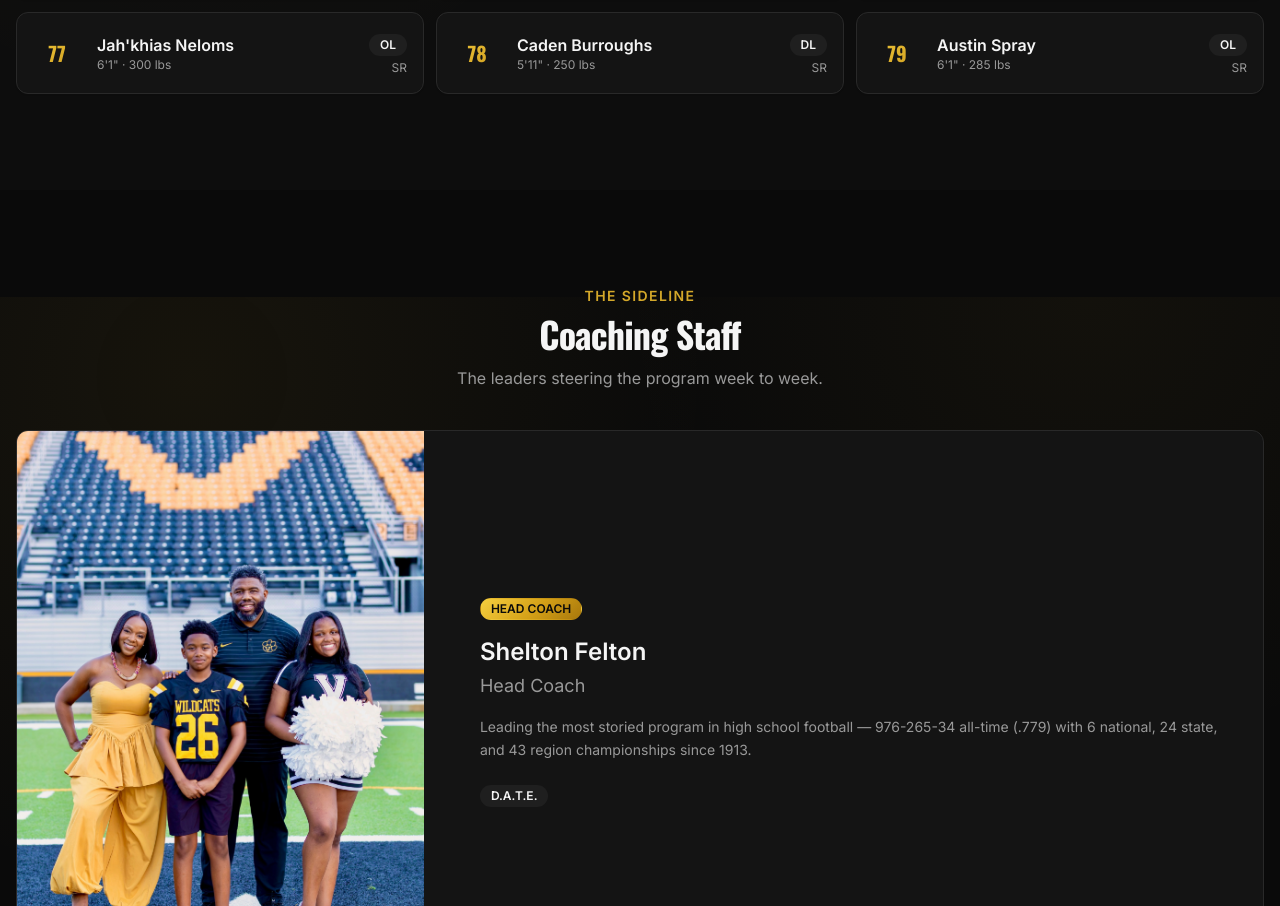
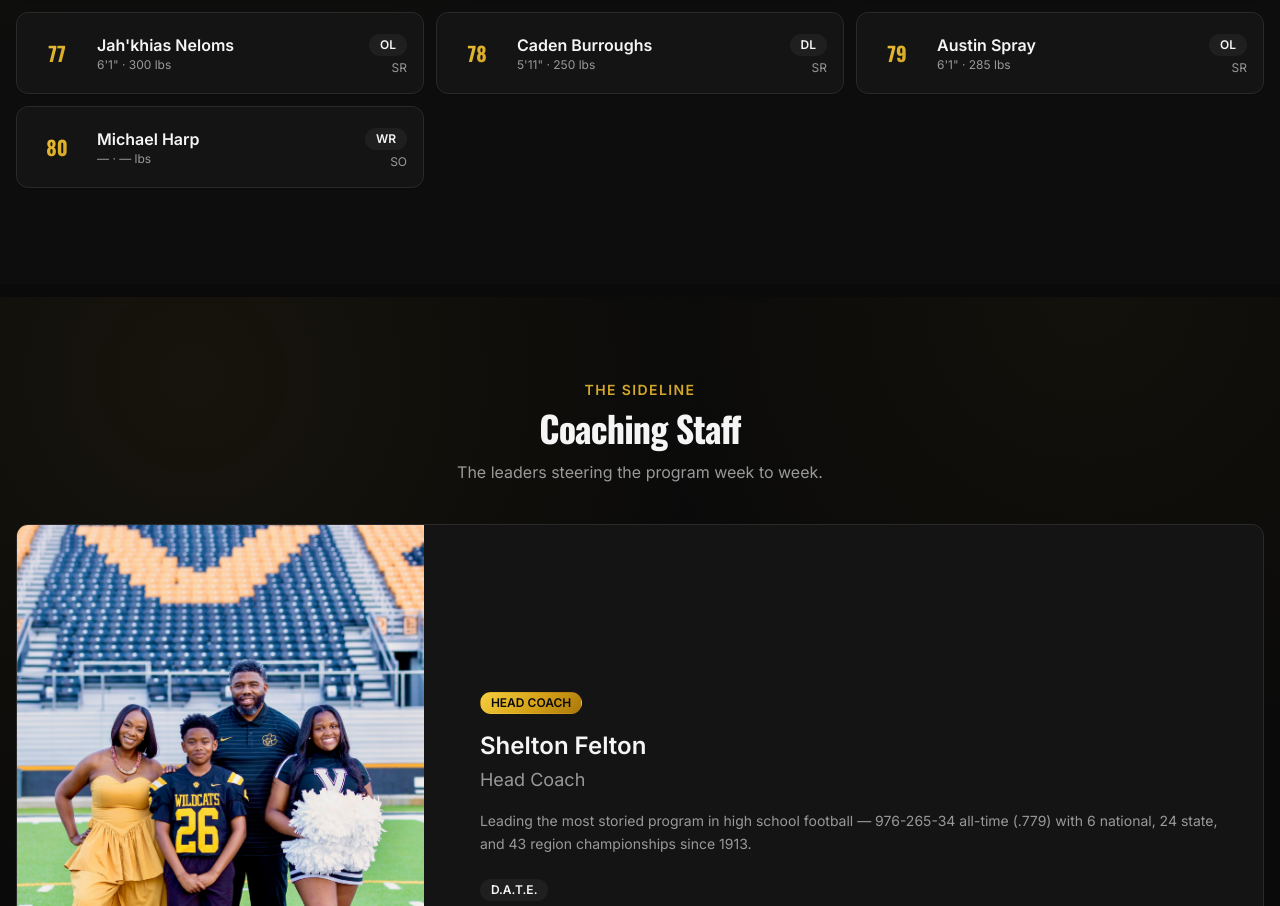
Before and after one commit to calebbsides/vhs-wildcats, a React (Vite) app: page / in a window 1280 px wide. Shown: the part 10903-11809 px from the top of the page. Built offline with nearby package versions, Linux system fonts and the light colour scheme.

Commit message:
Update content.ts

```diff
--- a/src/data/content.ts
+++ b/src/data/content.ts
@@ -314,7 +314,7 @@ export const content = {
      { number: 77, name: "Jah'khias Neloms", position: "OL", grade: "SR", heightIn: 73, weightLb: 300 },
      { number: 78, name: "Caden Burroughs", position: "DL", grade: "SR", heightIn: 71, weightLb: 250 },
      { number: 79, name: "Austin Spray", position: "OL", grade: "SR", heightIn: 73, weightLb: 285 },
-    // { number: 80, name: "Michael Harp", position: "WR", grade: "SO" },
+     { number: 80, name: "Michael Harp", position: "WR", grade: "SO" },
     // { number: 80, name: "Jelani Ellis", position: "DB", grade: "SO", heightIn: 68, weightLb: 132 },
     // { number: 82, name: "Torrey Leggett III", position: "WR", grade: "JR", heightIn: 68, weightLb: 150 },
    //  { number: 83, name: "Tallen Tarpley", position: "WR", grade: "SO", heightIn: 69, weightLb: 140 },
```
